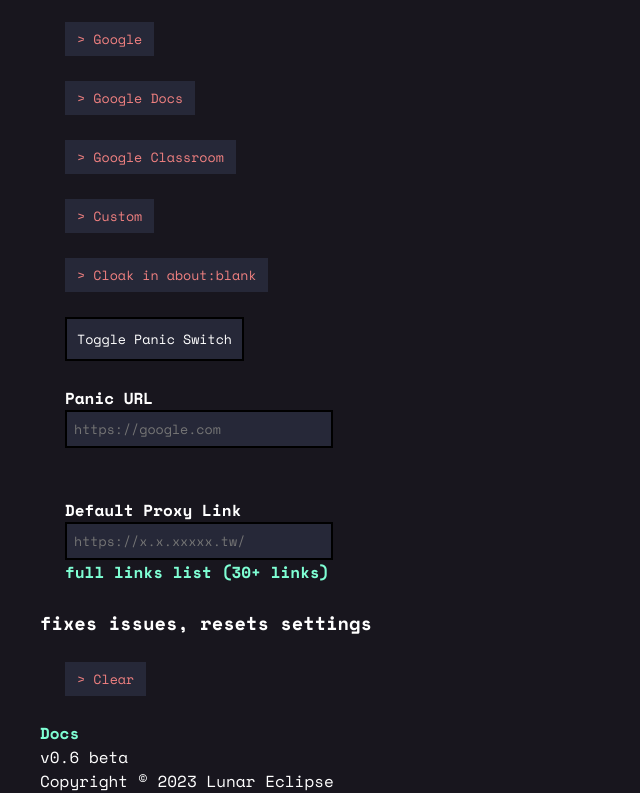
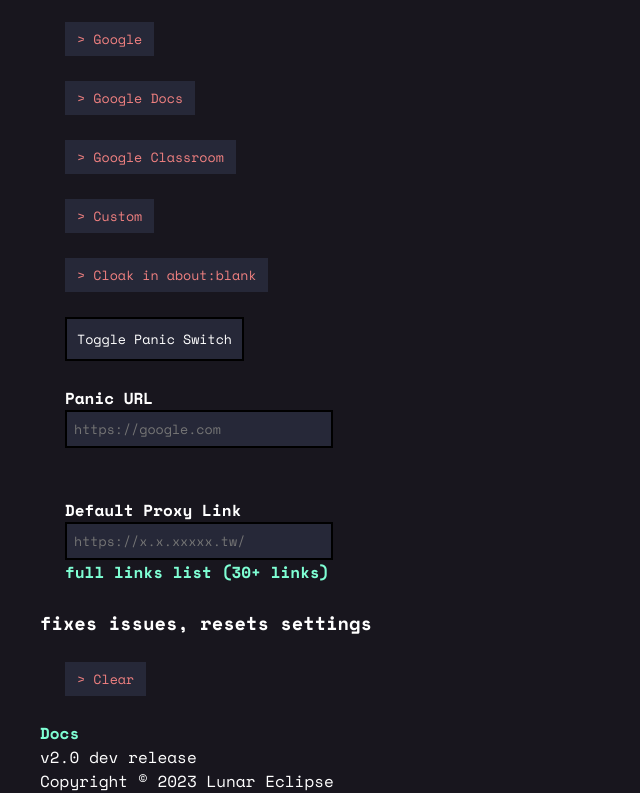
Before and after one commit to Someone68/lunar-eclipse-2, a plain HTML site: page utils/settings.html in a window 1280 px wide. Shown: the part 353-1146 px from the top of the page, without its empty margins (0-640 px from the left). Drawn offline with nearby package versions, Linux system fonts and the light colour scheme; a script that the page names is missing.

Commit message:
version thingy

```diff
--- a/utils/settings.html
+++ b/utils/settings.html
@@ -106,7 +106,7 @@
           >Docs</a
         >
       </p>
-      <p class="mleft">v0.6 beta</p>
+      <p class="mleft">v2.0 dev release</p>
       <p class="mleft space">Copyright &copy; 2023 Lunar Eclipse</p>
     </div>
     <footer class="footer"></footer>
```
